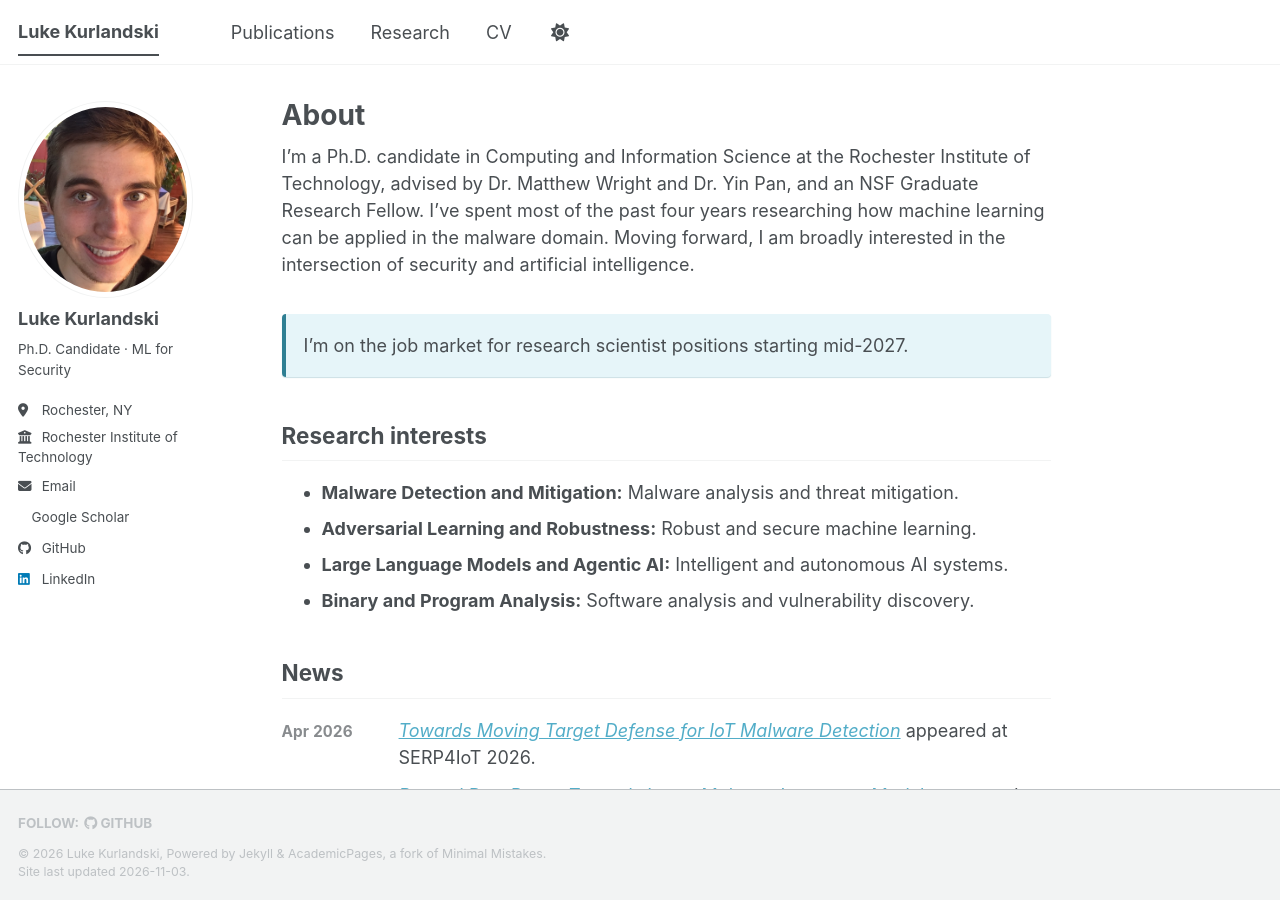
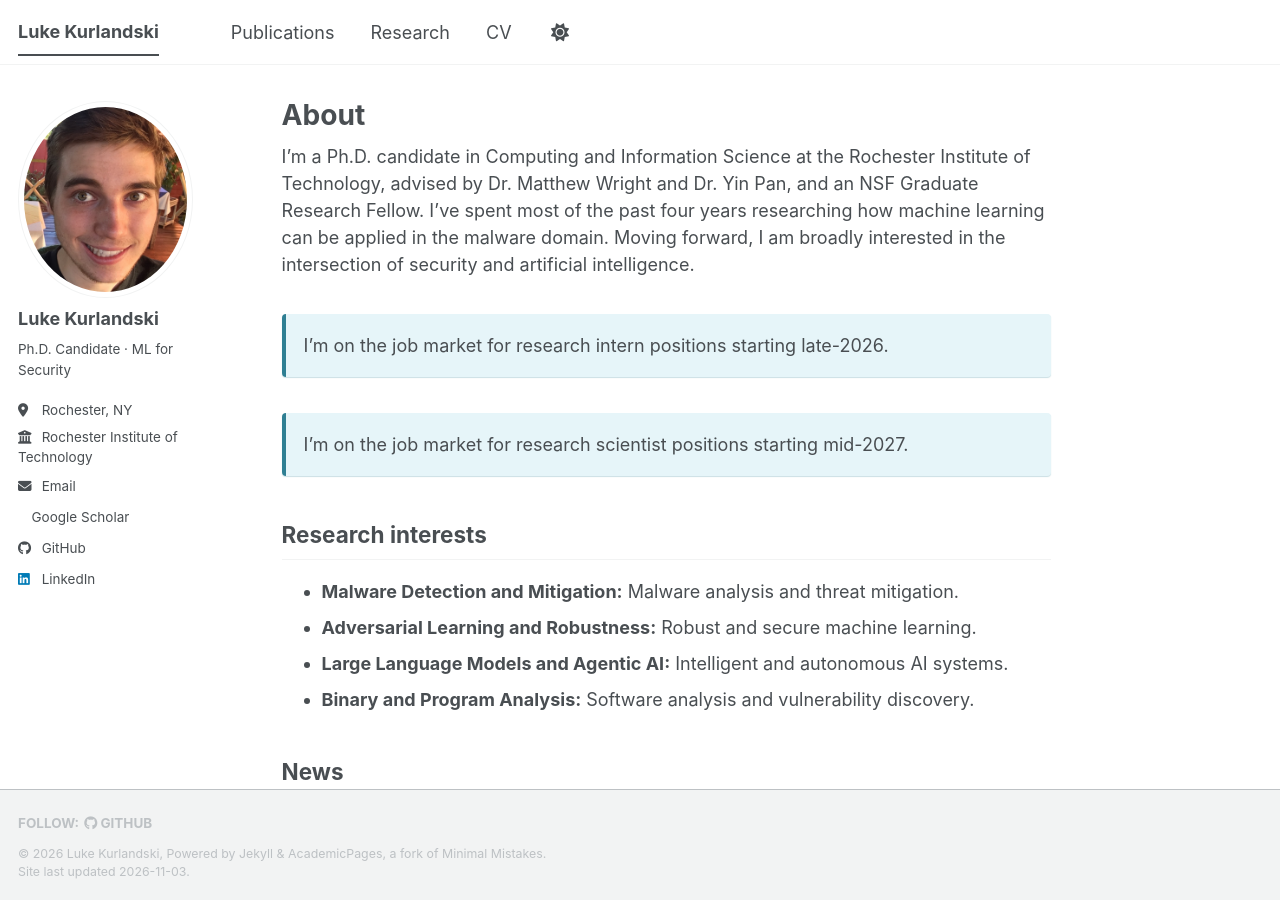
Before and after one commit to lkurlandski/lkurlandski.github.io, a Jekyll site: the page built from _pages/about.md, in a window 1280 px wide and 900 px high. Built offline with Jekyll 4.4.1, drawn with Linux system fonts in a browser that asks for light colours; a style sheet for code colours, icons or effects is not loaded.

Commit message:
Updated job.

```diff
--- a/_pages/about.md
+++ b/_pages/about.md
@@ -8,6 +8,10 @@ redirect_from:
 ---
 
 I'm a Ph.D. candidate in Computing and Information Science at the Rochester Institute of Technology, advised by Dr. Matthew Wright and Dr. Yin Pan, and an NSF Graduate Research Fellow. I've spent most of the past four years researching how machine learning can be applied in the malware domain. Moving forward, I am broadly interested in the intersection of security and artificial intelligence.
+
+<div class="notice--info job-market" markdown="1">
+I'm on the job market for research intern positions starting late-2026.
+</div>
 
 <div class="notice--info job-market" markdown="1">
 I'm on the job market for research scientist positions starting mid-2027.
```
